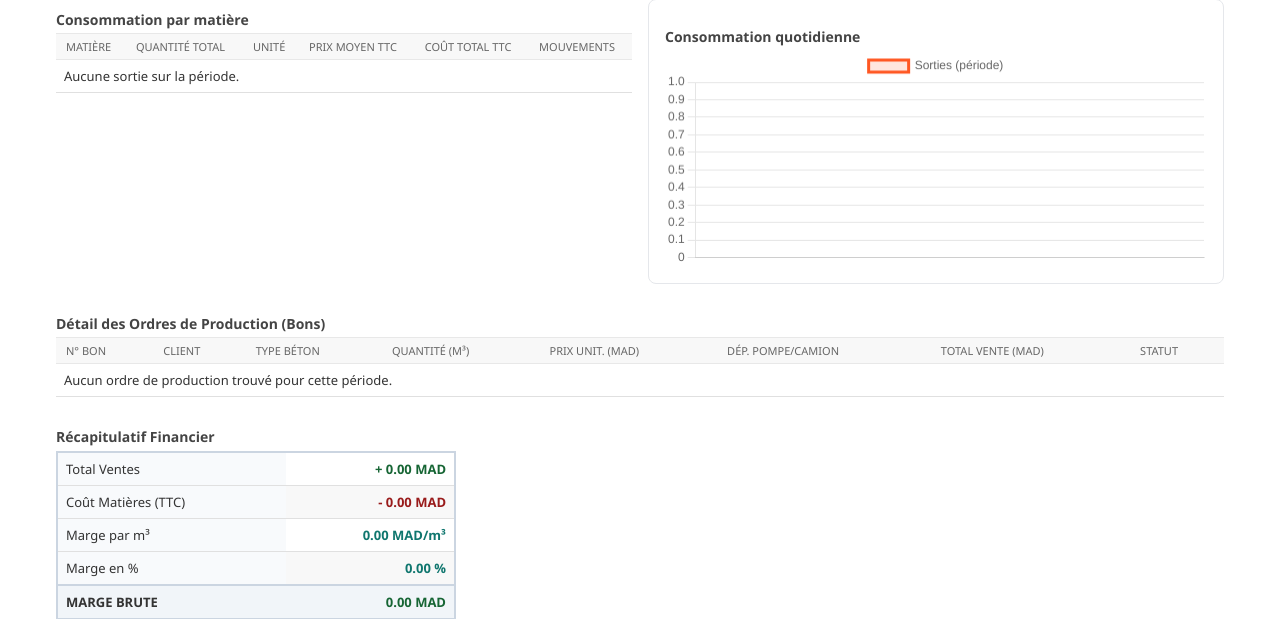
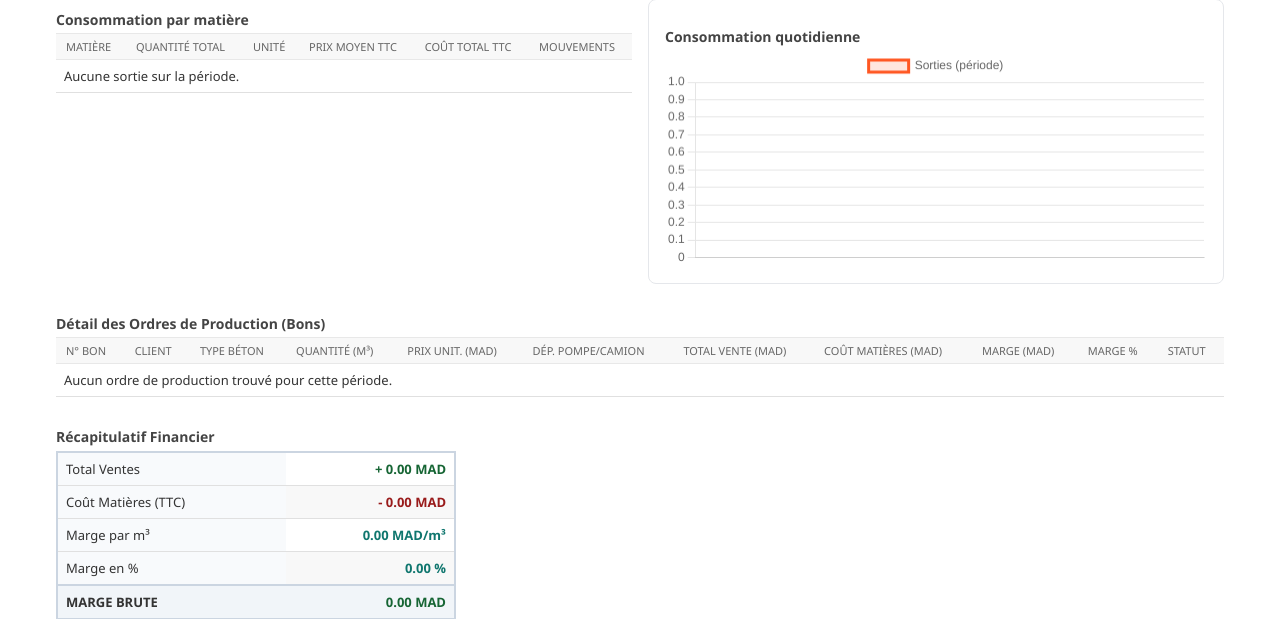
Before and after one commit to kira3622/sitrad, a Django app: page /reports/consommation-matieres/ in a window 1280 px wide. Shown: the part 357-976 px from the top of the page. Run offline with Django 5.2, Linux system fonts and the light colour scheme; data comes from the database, SQL or seed files in the repository.

Commit message:
feat(reports): add per-bon margin columns to consommation matieres

```diff
--- a/reports/views.py
+++ b/reports/views.py
@@ -881,6 +881,22 @@ def rapport_consommation_matieres(request):
             'cout_total_ttc': cout_total_matiere
         })
 
+    # Dictionnaire prix TTC moyen par matiere (pour marge par bon)
+    prix_ttc_par_matiere = {}
+    for m in MatierePremiere.objects.all():
+        der_saisies = SaisieEntreeLie.objects.filter(
+            matiere_premiere_id=m.id, prix_achat_ht__isnull=False
+        ).order_by('-date_facture', '-id')[:5]
+        ids = list(der_saisies.values_list('id', flat=True))
+        if ids:
+            s = SaisieEntreeLie.objects.filter(id__in=ids).aggregate(ap=Avg('prix_achat_ht'), at=Avg('taux_tva'))
+            ph = s['ap'] or Decimal('0.00')
+            tva = s['at'] or Decimal('20.00')
+        else:
+            ph = Decimal('0.00')
+            tva = Decimal('20.00')
+        prix_ttc_par_matiere[m.id] = ph * (1 + tva / 100)
+
     # Sorties quotidiennes
     sorties_par_jour = mouvements.annotate(
         jour=TruncDay('date_mouvement')
@@ -894,7 +910,9 @@ def rapport_consommation_matieres(request):
     # Ordres de production sur la période pour le détail
     ordres_production = OrdreProduction.objects.filter(
         date_production__range=[date_debut, date_fin]
-    ).select_related('commande__client', 'formule').order_by('-date_production', '-id')
+    ).select_related('commande__client', 'formule').prefetch_related(
+        'formule__composition__matiere_premiere'
+    ).order_by('-date_production', '-id')
 
     if matiere_id:
         # Filtrer les ordres qui utilisent cette matière première via la composition de leur formule
@@ -906,16 +924,42 @@ def rapport_consommation_matieres(request):
         total=Sum('quantite_produire')
     )['total'] or Decimal('0.00')
 
-    # Calculer le total des ventes et enrichir les ordres avec le prix total
+    # Calculer le total des ventes + marge par bon
     total_ventes_global = Decimal('0.00')
+    total_cout_matieres_par_bons = Decimal('0.00')
+    total_marge_par_bons = Decimal('0.00')
+
     for ordre in ordres_production:
         prix_unitaire = ordre.prix_vente_unitaire or Decimal('0.00')
         prix_pompe = ordre.prix_deplacement_pompe or Decimal('0.00')
         prix_camion = ordre.prix_deplacement_camion or Decimal('0.00')
+        qte = ordre.quantite_produire or Decimal('0.00')
 
         # Le prix total de l'ordre inclut la vente du béton + les frais de déplacement
-        ordre.prix_total_ordre = (prix_unitaire * (ordre.quantite_produire or Decimal('0.00'))) + prix_pompe + prix_camion
+        ordre.prix_total_ordre = (prix_unitaire * qte) + prix_pompe + prix_camion
         total_ventes_global += ordre.prix_total_ordre
+
+        # Coût matières estimé : composition de la formule × prix moyen TTC
+        cout_matieres_ordre = Decimal('0.00')
+        formule = ordre.formule
+        if formule:
+            qte_ref = formule.quantite_produite_reference or Decimal('0')
+            if qte_ref > 0 and qte > 0:
+                for comp in formule.composition.all():
+                    prix_ttc = prix_ttc_par_matiere.get(comp.matiere_premiere_id, Decimal('0.00'))
+                    qte_matiere = (comp.quantite / qte_ref) * qte
+                    cout_matieres_ordre += qte_matiere * prix_ttc
+
+        ordre.cout_matieres_ordre = cout_matieres_ordre
+        total_cout_matieres_par_bons += cout_matieres_ordre
+
+        ordre.marge_ordre = ordre.prix_total_ordre - cout_matieres_ordre
+        total_marge_par_bons += ordre.marge_ordre
+
+        if ordre.prix_total_ordre > 0:
+            ordre.marge_ordre_pourcentage = (ordre.marge_ordre / ordre.prix_total_ordre) * 100
+        else:
+            ordre.marge_ordre_pourcentage = Decimal('0.00')
 
     marge_brute = total_ventes_global - cout_total_global_ttc
 
@@ -926,8 +970,10 @@ def rapport_consommation_matieres(request):
 
     if total_ventes_global > 0:
         marge_pourcentage = (marge_brute / total_ventes_global) * 100
+        total_marge_par_bons_pourcentage = (total_marge_par_bons / total_ventes_global) * 100
     else:
         marge_pourcentage = Decimal('0.00')
+        total_marge_par_bons_pourcentage = Decimal('0.00')
 
     context = {
         'title': 'Consommation Matières Premières',
@@ -945,6 +991,9 @@ def rapport_consommation_matieres(request):
         'matieres': matieres,
         'ordres_production': ordres_production,
         'total_quantite_production': total_quantite_production,
+        'total_cout_matieres_par_bons': total_cout_matieres_par_bons,
+        'total_marge_par_bons': total_marge_par_bons,
+        'total_marge_par_bons_pourcentage': total_marge_par_bons_pourcentage,
     }
 
     return render(request, 'reports/consommation_matieres.html', context)
--- a/templates/reports/consommation_matieres.html
+++ b/templates/reports/consommation_matieres.html
@@ -122,6 +122,9 @@
         <th>Prix Unit. (MAD)</th>
         <th>Dép. Pompe/Camion</th>
         <th>Total Vente (MAD)</th>
+        <th>Coût Matières (MAD)</th>
+        <th>Marge (MAD)</th>
+        <th>Marge %</th>
         <th>Statut</th>
       </tr>
     </thead>
@@ -137,6 +140,9 @@
           {{ ordre.prix_deplacement_pompe|default:"0" }} / {{ ordre.prix_deplacement_camion|default:"0" }}
         </td>
         <td style="font-weight:600; color: #2e7d32;">{{ ordre.prix_total_ordre|floatformat:2 }}</td>
+        <td style="color: #7c2d12; font-weight:500;">{{ ordre.cout_matieres_ordre|floatformat:2 }}</td>
+        <td style="font-weight:700; color: {% if ordre.marge_ordre >= 0 %}#166534{% else %}#991b1b{% endif %};">{{ ordre.marge_ordre|floatformat:2 }}</td>
+        <td style="font-weight:600; color: {% if ordre.marge_ordre_pourcentage >= 0 %}#0f766e{% else %}#991b1b{% endif %};">{{ ordre.marge_ordre_pourcentage|floatformat:2 }} %</td>
         <td>
           <span class="status-tag" style="padding:2px 8px; border-radius:4px; font-size:12px; background: {% if ordre.statut == 'termine' %}#e8f5e9; color:#2e7d32;{% elif ordre.statut == 'annule' %}#ffebee; color:#c62828;{% else %}#e3f2fd; color:#1565c0;{% endif %}">
             {{ ordre.get_statut_display }}
@@ -144,7 +150,7 @@
         </td>
       </tr>
       {% empty %}
-      <tr><td colspan="8">Aucun ordre de production trouvé pour cette période.</td></tr>
+      <tr><td colspan="11">Aucun ordre de production trouvé pour cette période.</td></tr>
       {% endfor %}
     </tbody>
     {% if ordres_production %}
@@ -155,6 +161,9 @@
         <td>-</td>
         <td>-</td>
         <td style="color: #166534;">{{ total_ventes_global|floatformat:2 }} MAD</td>
+        <td style="color: #7c2d12;">{{ total_cout_matieres_par_bons|floatformat:2 }} MAD</td>
+        <td style="color: {% if total_marge_par_bons >= 0 %}#166534{% else %}#991b1b{% endif %};">{{ total_marge_par_bons|floatformat:2 }} MAD</td>
+        <td style="color: {% if total_marge_par_bons_pourcentage >= 0 %}#0f766e{% else %}#991b1b{% endif %};">{{ total_marge_par_bons_pourcentage|floatformat:2 }} %</td>
         <td>-</td>
       </tr>
     </tfoot>
```
